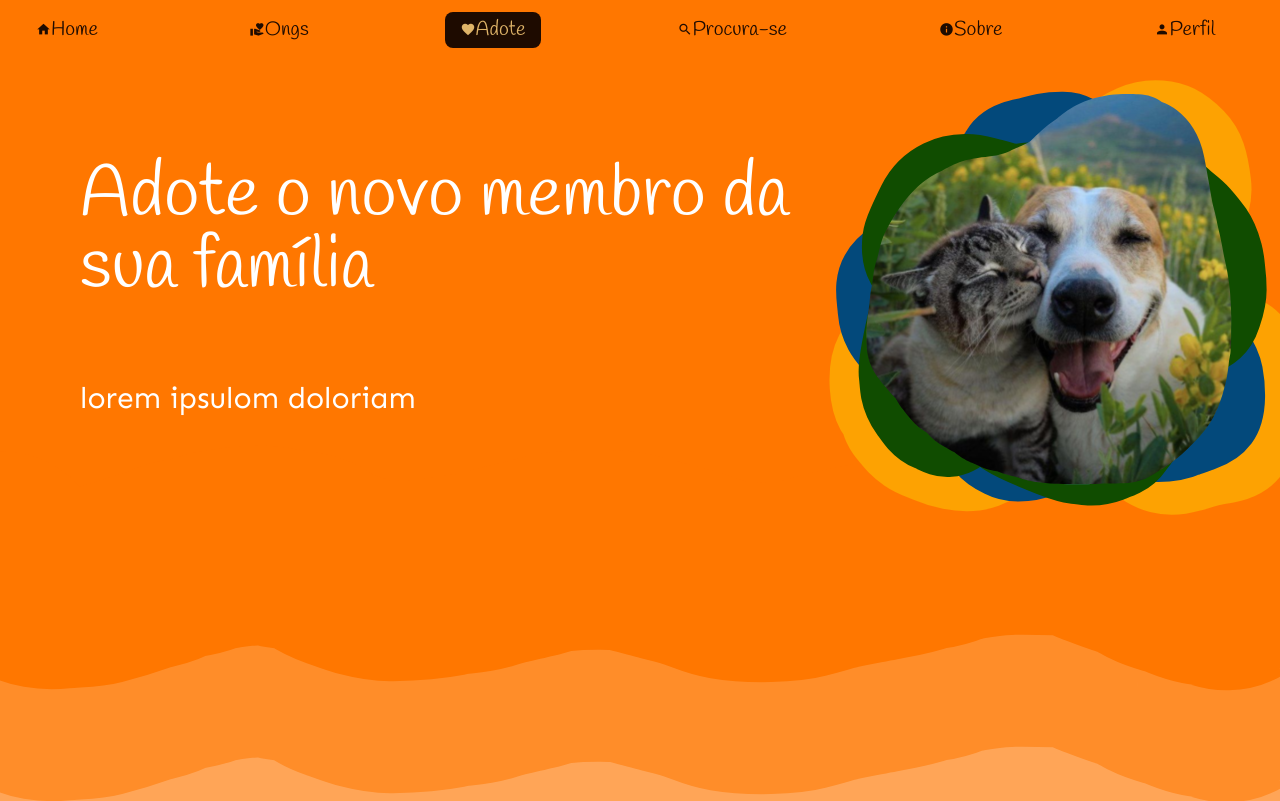
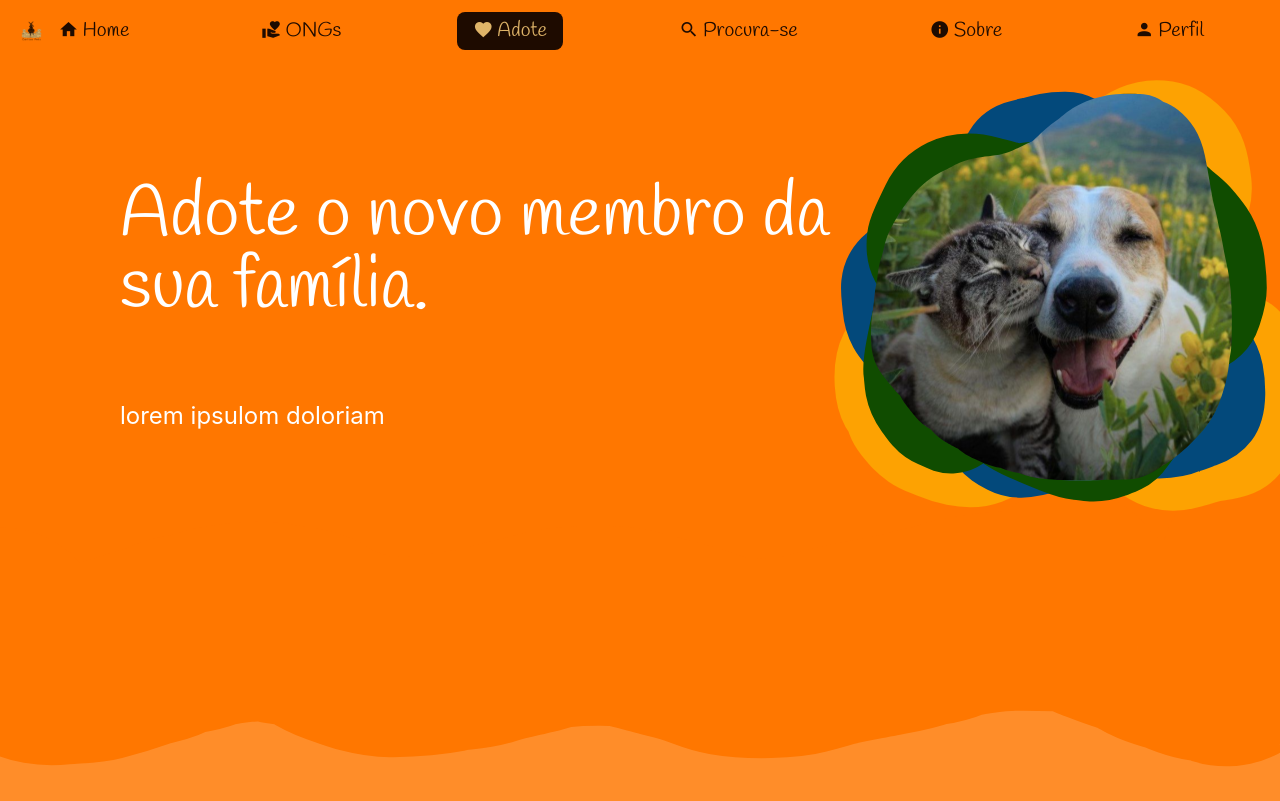
Before and after one commit to CaritasPets/Front-End, a Vue app: page /adote in a window 1280 px wide. Shown: the top 801 px of the page. Built offline with nearby package versions, Linux system fonts and the light colour scheme.

Commit message:
FEAT: BannerComponent responsiveness applied. #47

```diff
--- a/src/components/BannerComponent.vue
+++ b/src/components/BannerComponent.vue
@@ -1,15 +1,17 @@
 <script setup>
 import { RouterLink } from 'vue-router';
+
 
 const props = defineProps(['background', 'image', 'title', 'text', 'waves', 'buttonBoolean', 'buttonLink', 'buttonText'])
 </script>
 <template>
-  <div class="flex justify-between pt-20 pl-20" :style="'background:' + props.background">
-    <div class="text-white relative z-10 flex flex-col gap-y-4">
+  <div class="flex flex-col-reverse justify-center py-20 md:flex-row sm:flex sm:justify-between sm:pt-20 sm:pl-20" :style="'background:' + props.background">
+    <div class="text-white relative z-10 flex flex-col items-center gap-y-4 sm:items-baseline">
 
-      <h1 class="text-7xl font-[Handlee] mt-20">{{ props.title }}</h1>
-      <p class="text-3xl font-[Sen] mt-15">{{ props.text }}</p>
-      <RouterLink :to="props.buttonLink" v-if="props.buttonBoolean" class="bg-[#03497B] mt-10 w-80 pl-20 pt-2 pb-2 rounded-2xl font-[Sen]">
+
+      <h1 class="text-5xl text-center font-[Handlee] mt-10 mb-5 sm:mt-25 sm:mb-15 sm:text-6xl lg:text-7xl sm:text-left">{{ props.title }}</h1>
+      <p class="text-2xl text-rigth mx-10 text-center sm:text-left">{{ props.text }}</p>
+      <RouterLink :to="props.buttonLink" v-if="props.buttonBoolean" class="bg-[#03497B] mt-10 w-70 pl-15 pt-2 pb-2 rounded-2xl font-[Sen]">
         <button>
           {{ props.buttonText }}
         </button>
--- a/src/components/HeaderComponent.vue
+++ b/src/components/HeaderComponent.vue
@@ -2,18 +2,22 @@
 import { ref, computed } from "vue";
 import { RouterLink, useRoute } from "vue-router";
 
+
 const navItems = [
 
+
   { label: "Home", icon: "mdi mdi-home", link: "/" },
-  { label: "Ongs", icon: "mdi mdi-hand-heart", link: "/ongs" },
+  { label: "ONGs", icon: "mdi mdi-hand-heart", link: "/ongs" },
   { label: "Adote", icon: "mdi mdi-heart", link: "/adote" },
   { label: "Procura-se", icon: "mdi mdi-magnify", link: "/procura-se" },
   { label: "Sobre", icon: "mdi mdi-information", link: "/sobre" },
   { label: "Perfil", icon: "mdi mdi-account", link: "/user/profile" },
 ];
 
+
 const mobileMenuOpen = ref(false);
 const route = useRoute();
+
 
 const headerBackground = computed(() => {
   if (route.path === "/ongs") return "#03497B";
@@ -24,12 +28,14 @@ const headerBackground = computed(() => {
   return "#104C00";
 });
 
+
 const linkBaseColor = computed(() => {
   if (route.path === "/adote" || route.path === "/procura-se") {
     return "#1E0B00";
   }
   return "#DFB468";
 });
+
 
 const menuIconColor = computed(() => {
   if (route.path === "/adote" || route.path === "/procura-se") {
@@ -38,7 +44,9 @@ const menuIconColor = computed(() => {
   return "#DFB468";
 });
 
+
 </script>
+
 
 <template>
   <div
@@ -49,8 +57,9 @@ const menuIconColor = computed(() => {
       <img src="/logo_noBackground.svg" alt="Logo" />
     </RouterLink>
 
+
     <nav class="hidden xl:block">
-      <ul class="flex gap-30 mr-30">
+      <ul class="flex gap-25 mr-10">
         <li v-for="(item, index) in navItems" :key="index" class="list-none">
           <RouterLink
             :to="item.link"
@@ -63,12 +72,13 @@ const menuIconColor = computed(() => {
               color: route.path !== item.link ? linkBaseColor : '#DFB468'
             }"
           >
-            <span :class="item.icon"></span>
+            <span :class="item.icon" class="text-xl mr-1"></span>
             <h2 class="text-xl">{{ item.label }}</h2>
           </RouterLink>
         </li>
       </ul>
     </nav>
+
 
     <button
       @click="mobileMenuOpen = !mobileMenuOpen"
@@ -79,10 +89,11 @@ const menuIconColor = computed(() => {
       <span v-else class="mdi mdi-close"></span>
     </button>
 
+
     <transition name="slide-fade">
       <div
         v-if="mobileMenuOpen"
-        class="absolute top-full left-0 w-full shadow-lg p-5 flex flex-col gap-5 md:hidden z-50 transition-colors duration-500"
+        class="absolute top-full left-0 w-full shadow-lg p-5 flex flex-col gap-5 xl:hidden z-50 transition-colors duration-500"
         :style="`background: ${headerBackground}`"
       >
         <ul>
@@ -109,6 +120,7 @@ const menuIconColor = computed(() => {
   </div>
 </template>
 
+
 <style scoped>
 .slide-fade-enter-active {
   transition: all 0.3s ease;
--- a/src/components/PetsAdocao.vue
+++ b/src/components/PetsAdocao.vue
@@ -1,5 +1,5 @@
 <script setup>
-const props = defineProps(["fotoPet", "nome", "genero"]);
+const props = defineProps(["foto", "nome", "genero"]);
 const backgrounds = ["#03497B", "#587911", "#FDA202"];
 function sortBackground() {
   const randomNum = Math.floor(Math.random() * 3);
@@ -10,7 +10,7 @@ function sortBackground() {
   <div class="flex flex-col items-center w-full max-w-[240px] min-w-[230px] h-[350px] rounded-4xl mx-7 mb-14 px-5 shadow-[7px_7px_2px_rgba(0,0,0,0.30)] transition-all hover:scale-115 hover:shadow-[10px_10px_5px_rgba(0,0,0,0.4)] duration-300 ease-out active:scale-95 active:shadow-[5px_5px_2px_rgba(0,0,0,0.25)]"
     :style="`background: ${sortBackground()}`">
     <RouterLink to="" class="flex flex-col items-center">
-      <img class="w-[90%] h-auto rounded-4xl mt-6 mb-4" :src="props.fotoPet" :alt="`${props.nome}-image`">
+      <img class="w-[90%] h-auto rounded-4xl mt-6 mb-4" :src="props.foto" :alt="`${props.nome}-image`">
       <div class="flex flex-col items-center">
         <p class="my-1 text-[1.5rem] text-white text-center truncate overflow-hidden overflow-ellipsis w-55 ">{{ props.nome }}</p>
         <p class="my-1 text-[1.5rem] text-white -mt-2 mb-5.5 text-center">{{ props.genero }}</p>
--- a/src/stores/BannerComponentStore.js
+++ b/src/stores/BannerComponentStore.js
@@ -1,5 +1,6 @@
 import { defineStore } from 'pinia'
 import { ref } from 'vue'
+
 
 export const useBannerComponentStore = defineStore('bannerStore', () => {
   const propriedadesBanners = ref({
@@ -20,7 +21,7 @@ export const useBannerComponentStore = defineStore('bannerStore', () => {
     banner3: {
       background: '#FF7700',
       image: '/img_banner3.svg',
-      title: 'Adote o novo membro da sua família',
+      title: 'Adote o novo membro da sua família.',
       text: 'lorem ipsulom doloriam',
       waves: '/orange_waves.svg',
     },
@@ -28,17 +29,17 @@ export const useBannerComponentStore = defineStore('bannerStore', () => {
       background: '#104C00',
       image: '/img_bannerAbout.svg',
       title: 'Sobre Nós',
-      text: 'Conheça nossa equipe e objetivos do site',
+      text: 'Conheça nossa equipe e objetivos do site.',
       waves: '/green_waves.svg'
     },
     bannerSearch: {
       background: '#FDA202',
       image: '/banner_image_search.svg',
       title: 'Perdeu seu melhor amigo?',
-      text: 'Divulgue aqui para encontrá-lo',
+      text: 'Divulgue-o aqui para encontrá-lo.',
       waves: '/yellow_waves.svg',
       buttonBoolean: true,
-      buttonText: 'Cadastrar pet perdido',
+      buttonText: 'Cadastrar pet perdido.',
       buttonLink: '/',
     },
   })
--- a/src/views/UserView.vue
+++ b/src/views/UserView.vue
@@ -2,6 +2,7 @@
 import InfosUserComponent from '@/components/InfosUserComponent.vue';
 import OngsComponent from '@/components/OngsComponent.vue';
 import PetsAdocao from '@/components/PetsAdocao.vue';
+
 
 const ongsFavorite = [
   {
@@ -25,6 +26,8 @@ const ongsFavorite = [
     logo: '/logo.svg'
   }
 ]
+
+
 
 
 const petsFavorite = [
@@ -70,7 +73,8 @@ const petsFavorite = [
  <div class="flex flex-wrap justify-between mt-20 px-60 font-[Sen]">
     <PetsAdocao v-for="pet of petsFavorite" :key="pet.id"
 
-      :fotoPet="pet.fotoPet"
+
+      :fotoPet="pet.foto"
       :nome="pet.nome"
       :genero="pet.genero"
     />
@@ -83,4 +87,5 @@ const petsFavorite = [
     />
   </div>
 
+
 </template>
```
